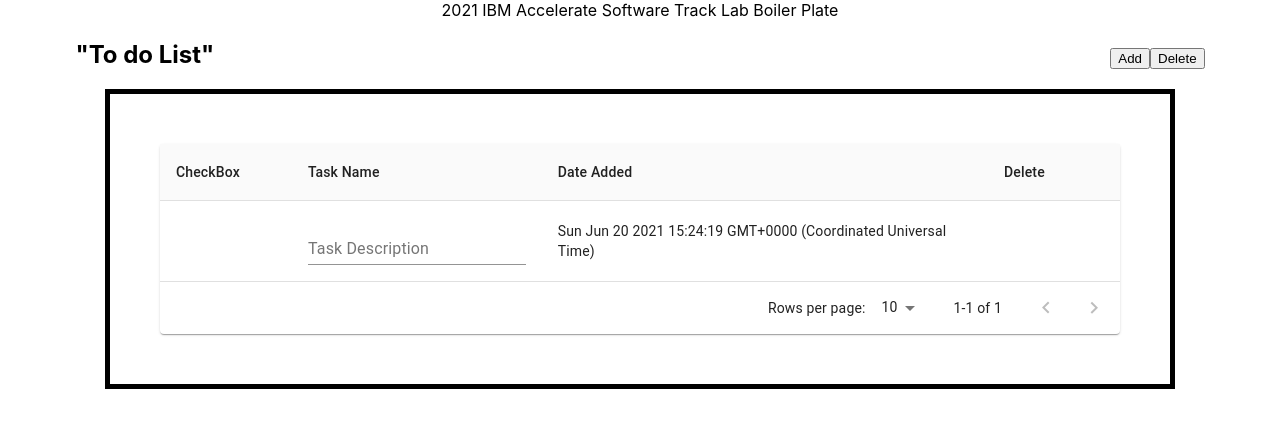
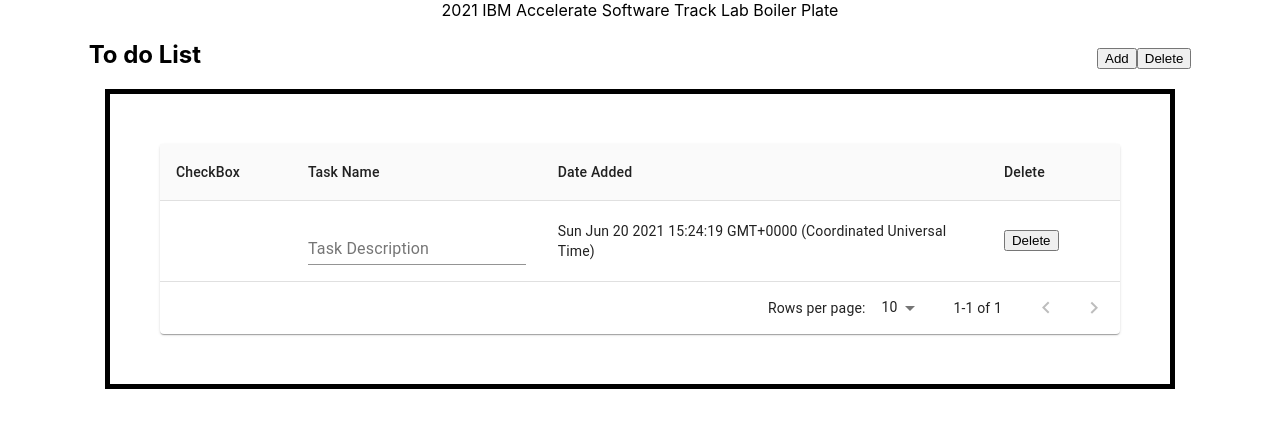
Before and after one commit to 2021-IBM-Accelerate-SW-Track/lab-1-team-46, a React (Create React App) app: page / in a window 1280 px wide. Shown: the top 428 px of the page. Built offline with nearby package versions, Linux system fonts and the light colour scheme.

Commit message:
Delete button added to rows

```diff
--- a/src/component/box/index.js
+++ b/src/component/box/index.js
@@ -4,22 +4,22 @@
 import ReactDOM from 'react-dom';
 import React, { Component } from "react";
 
-function createData(name, date)
+function createData(checkbox, name, date, delbutton)
     {
-        return { name, date};
+        return {checkbox, name, date,delbutton};
     }
 
 class Box extends Component {
 
     constructor(props) {
         super(props);
-        this.genericRows = [createData(<TextField id="standard-basic" label="Task Description" />, Date().toLocaleString())];
+        this.genericRows = [createData(<button>Check</button>,<TextField id="standard-basic" label="Task Description" />, Date().toLocaleString(),<button>Delete</button>)];
 
     }
 
     addRow(rowArray,object)
     {
-        rowArray.push(createData(<TextField id="standard-basic" label="Task Description" />, Date().toLocaleString()));
+        rowArray.push(createData(<button>Check</button>,<TextField id="standard-basic" label="Task Description" />, Date().toLocaleString(),<button>Delete</button>));
         console.log(rowArray.length);
         this.setState(() => {
             console.log('setting state');
@@ -31,7 +31,7 @@
         return (
             <div>
             <div> {/*This div is ABOVE the box object - just a basic title header on the left side and the add/delete buttons on the right*/}
-                <h2 className = "rowText" style = {{marginRight: "70%"}}>"To do List"</h2>
+                <h2 className = "rowText" style = {{marginRight: "70%"}}>To do List</h2>
                 <button onClick = {() => this.addRow(this.genericRows)}>Add</button>
                 <button>Delete</button>
             </div>
--- a/src/component/row/index.js
+++ b/src/component/row/index.js
@@ -15,7 +15,7 @@
   { id: 'check', label: 'CheckBox', minWidth: 100 },
   { id: 'name', label: 'Task Name', minWidth: 170 },
   { id: 'date', label: 'Date Added', minWidth: 100 },
-  { id: 'del', label: 'Delete', minWidth: 100 }
+  { id: 'delbutton', label: 'Delete', minWidth: 100 }
 ];
 
 {/* This is kind of a pseduo fucntion: It gathers all of the rows by calling createData("Data1", "Data2", "Data3"...) */}
```
